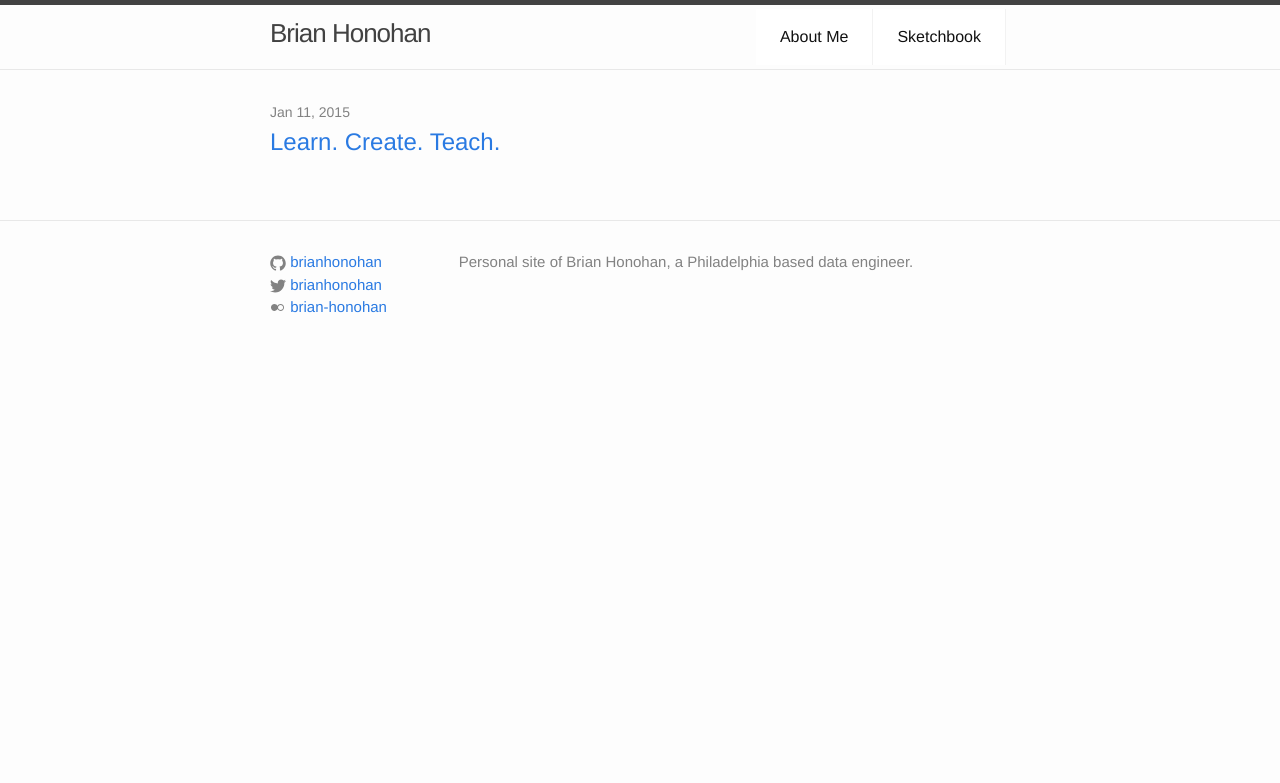
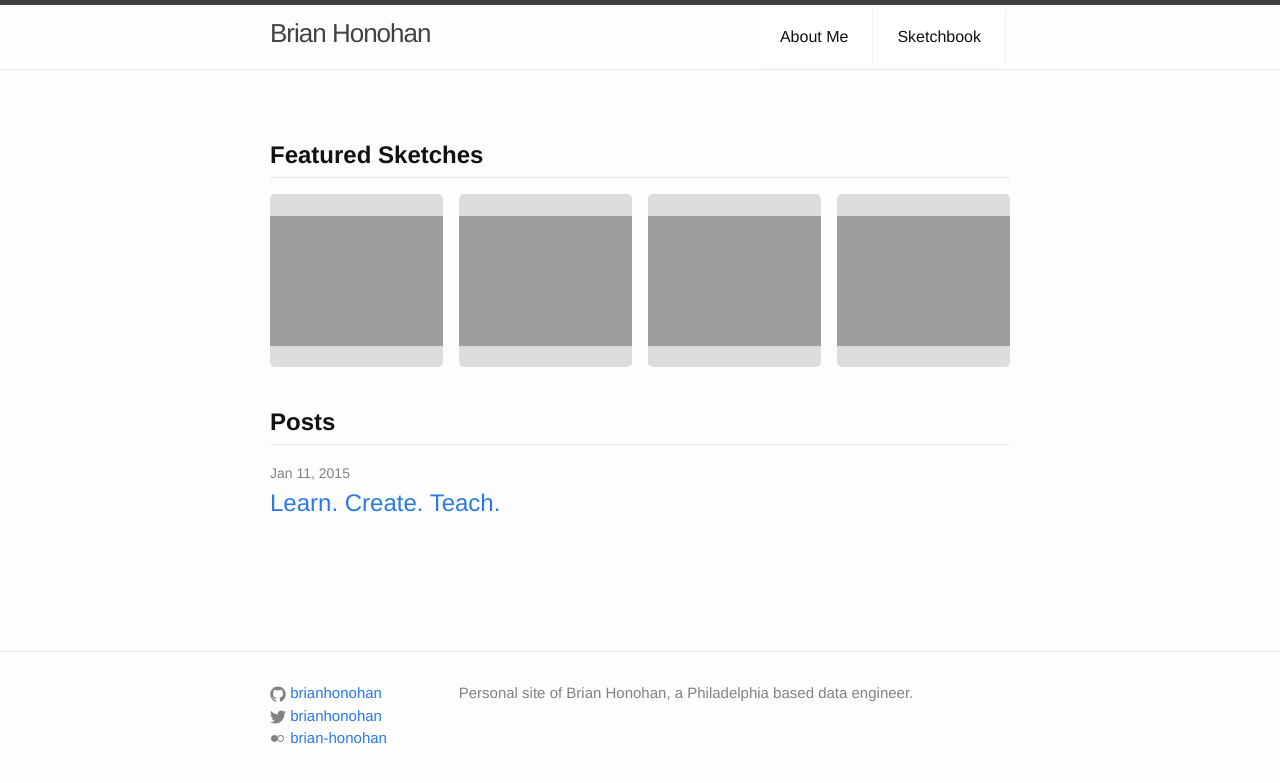
Before and after one commit to brianhonohan/brianhonohan.github.io, a Jekyll site: the page built from index.html, in a window 1280 px wide. Shown: the top 783 px of the page. Built offline with Jekyll 4.4.1, drawn with Linux system fonts in a browser that asks for light colours.

Commit message:
homepage - Add featured sketches
- bring over CSS from /sketchbook repo

```diff
--- a/_sass/_base.scss
+++ b/_sass/_base.scss
@@ -8,7 +8,9 @@ dl, dd, ol, ul, figure {
     padding: 0;
 }
 
-
+*, *:before, *:after {
+    box-sizing: inherit;
+}
 
 /**
  * Basic styling
--- a/_sass/_custom-styling.scss
+++ b/_sass/_custom-styling.scss
@@ -1,3 +1,4 @@
+
 .img-thumbnail {
   width: 150px
 }
@@ -7,6 +8,18 @@
   margin: 0 10px 10px 0;
 }
 
+.home h2 {
+  margin-top: 24px;
+  margin-bottom: 16px;
+  line-height: 1.25;
+  padding-bottom: .3em;
+  border-bottom: 1px solid #e8e8e8;
+}
+
+.post-list {
+  margin-bottom: 100px;
+}
+
 .util-clear {
   clear: both;
 }
@@ -14,6 +27,19 @@
 #menu {
   margin: 4px;
   line-height: 48px;
+}
+
+#toggle-menu {
+  @include media-query($on-palm) {
+    font-size: 26px;
+    padding: 0em 1em;
+  }
+}
+
+#menu a {
+  @include media-query($on-laptop) {
+    padding: 1em 0.5em;
+  }
 }
 
 #toggle-menu {
@@ -35,3 +61,66 @@
     line-height: 0px;
   }
 }
+
+
+// Override defaults of simple-modal-close
+
+.simple-modal-close {
+  background: #ffffff;
+  border-radius: .25em;
+  border: 1px solid #A93333;
+  color: #A93333;
+  padding: 0.9em;
+  text-decoration: none;
+  line-height: 0.5;
+  text-align: center;
+  font-size: 16px;
+}
+.simple-modal-close:focus,
+.simple-modal-close:hover,
+.simple-modal-close:active {
+  background: #A93333;
+  color: #ffffff;
+}
+
+
+.site-title {
+  padding-right: 8px;
+  text-decoration: none !important;
+}
+
+.section {
+  margin: 40px 0;
+}
+
+.section-heading {
+  font-size: 1.5rem;
+  font-weight: bold;
+  margin-bottom: 20px;
+  border-bottom: 2px solid #e8e8e8;
+  padding-bottom: 5px;
+}
+
+.thumbnail-grid {
+  display: grid;
+  grid-template-columns: repeat(auto-fit, minmax(150px, 1fr));
+  gap: 16px;
+}
+
+.thumbnail {
+  width: 100%;
+  aspect-ratio: 1; /* Makes thumbnails square */
+  background-color: #ddd; /* Placeholder */
+  display: flex;
+  align-items: center;
+  justify-content: center;
+  font-size: 1rem;
+  border-radius: 5px;
+  overflow: hidden;
+}
+
+.thumbnail img {
+  width: 100%;
+  height: 100%;
+  object-fit: cover;
+}
--- a/index.html
+++ b/index.html
@@ -4,18 +4,34 @@ layout: default
 
 <div class="home">
 
+  {%- if site.data.featured_sketches.size > 0 -%}
+  <div class="section">
+    <h2 class="section-heading">Featured Sketches </h2>
+    <div class="thumbnail-grid">
+      {% assign item_limit = 4 %}
+      {%- for sketch in site.data.featured_sketches limit: item_limit -%}
+      <div class="thumbnail"><a class="post-link" href="{{ sketch.path }}">
+        <img src="{{ sketch.path }}screenshot-01.png" class="img-thumbnail" />
+      </a></div>
+      {%- endfor -%}
+    </div>
+  </div>
+  {%- endif -%}
+
+  {%- if site.posts.size > 0 -%}
+  <div class="section">
+    <h2 class="section-heading">Posts</h2>
     <ul class="post-list">
       {% for post in site.posts %}
         <li>
           <span class="post-meta">{{ post.date | date: "%b %-d, %Y" }}</span>
-
-        <h2>
+          <h3>
             <a class="post-link" href="{{ post.url | prepend: site.baseurl }}">{{ post.title }}</a>
-        </h2>
+          </h3>
         </li>
       {% endfor %}
     </ul>
-
-  <!-- <p class="rss-subscribe">subscribe <a href="{{ "/feed.xml" | prepend: site.baseurl }}">via RSS</a></p> -->
+  </div>
+  {%- endif -%}
 
 </div>
```
Also changed, not shown: _data/featured_sketches.yml (added, +8 -0 lines). Lines whose indentation alone changed are shown as unchanged.
